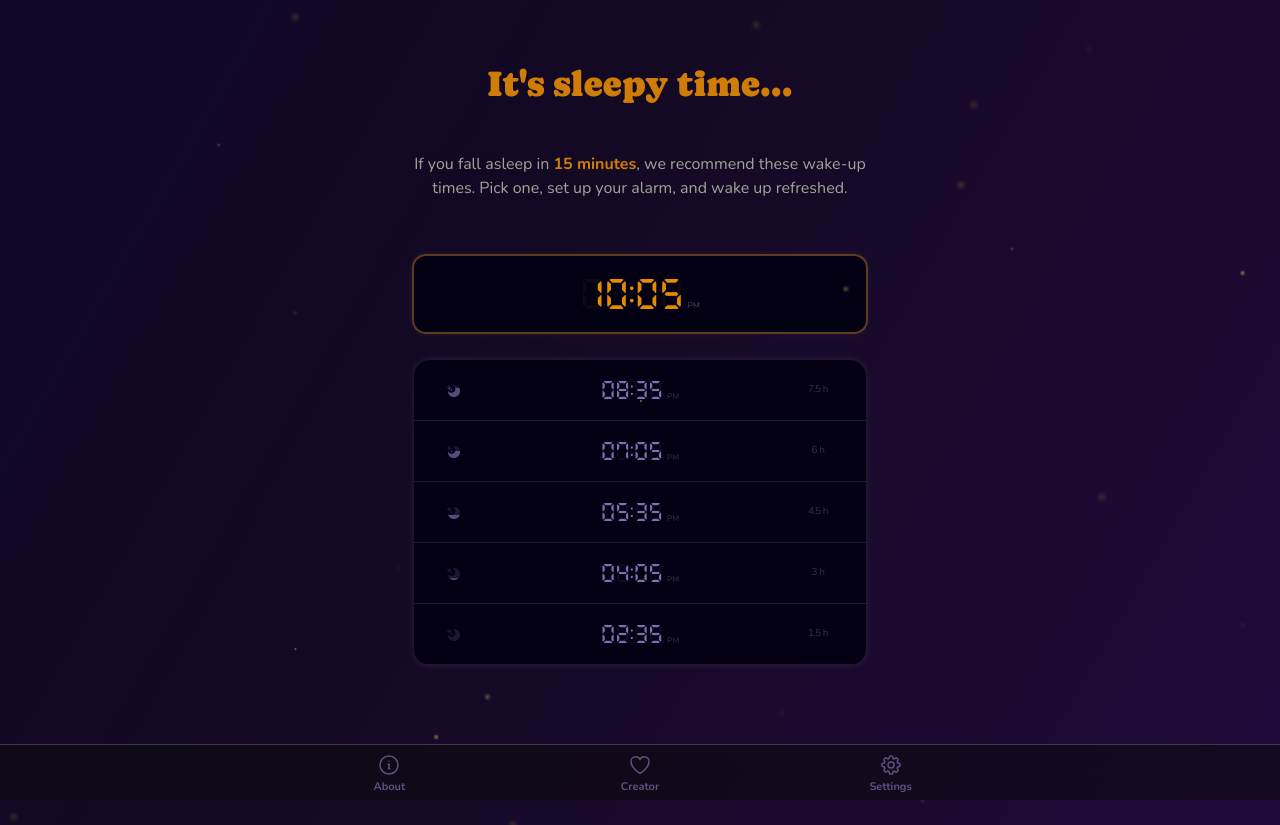
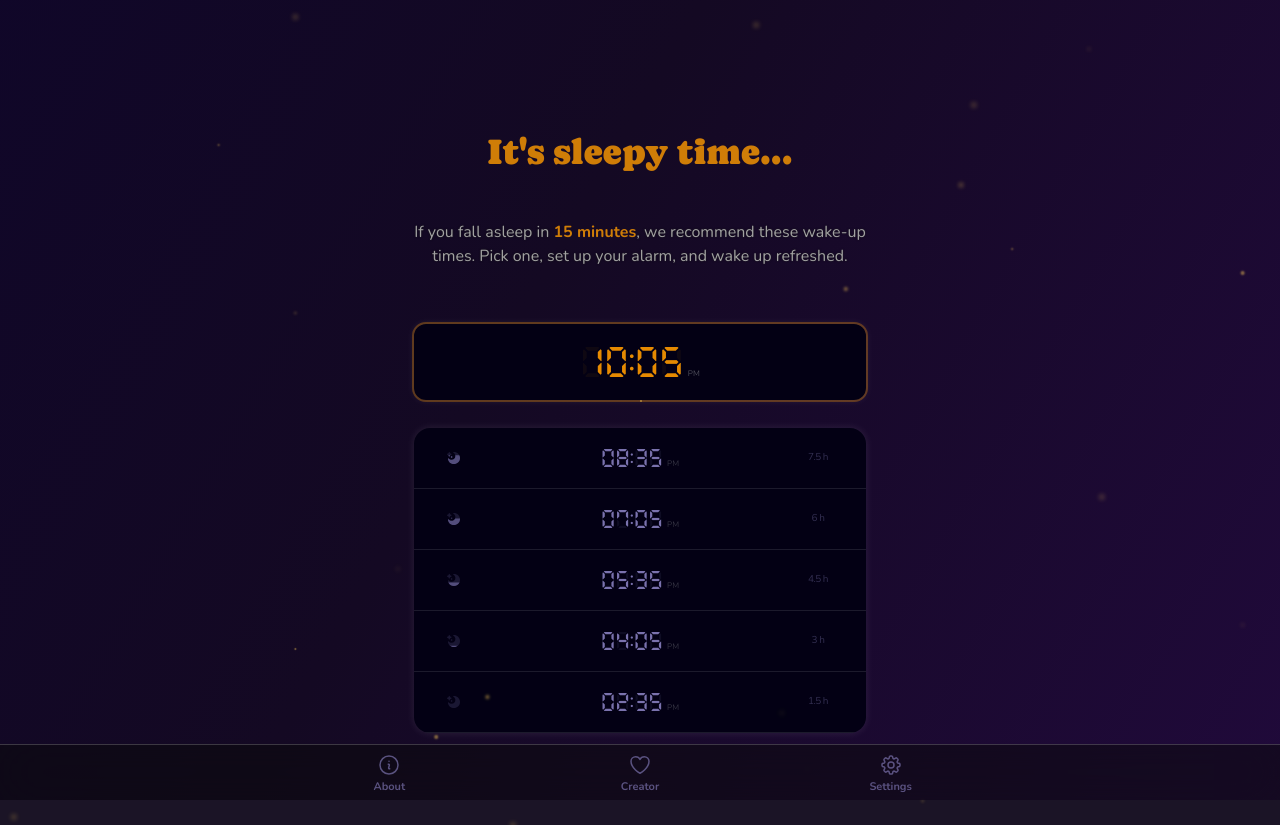
Before and after one commit to aronsantha/wakey, a React (Vite) app: page / in a window 1280 px wide. After the commit the page ends 800 px from the top, so only its background shows below. Built offline with nearby package versions, Linux system fonts and the light colour scheme.

Commit message:
add safe-area-inset

```diff
--- a/src/components/App.jsx
+++ b/src/components/App.jsx
@@ -219,7 +219,7 @@ function App() {
         handleClose={() => setShownModal("")}
         children={shownModal && modalMap[shownModal].content}
       />
-      <div className="flex min-h-[100dvh] flex-col items-center overflow-y-auto scroll-smooth pb-40 md:justify-center">
+      <div className="p-safe flex h-[100dvh] flex-col items-center overflow-y-auto scroll-smooth md:justify-center">
         <footer
           role="tablist"
           className="fixed right-0 bottom-0 left-0 z-50 h-14 w-full border-t-[1px] border-neutral-100/20 bg-neutral-950/50 px-3 backdrop-blur-xl"
--- a/src/style.css
+++ b/src/style.css
@@ -1,16 +1,31 @@
 @import "tailwindcss";
 @import "./fonts.css";
+
+@theme {
+  --color-lilac: #7a72ad;
+}
+
+@utility p-safe {
+  padding-top: var(--safe-area-inset-top);
+  padding-right: var(--safe-area-inset-right);
+  padding-bottom: var(--safe-area-inset-bottom);
+  padding-left: var(--safe-area-inset-left);
+}
 
 :root {
   font-family: Nunito, Helvetica, Arial, sans-serif;
   line-height: 1.5;
   font-weight: 400;
-
-  --star-color: #ffd059;
   font-synthesis: none;
   text-rendering: optimizeLegibility;
   -webkit-font-smoothing: antialiased;
   -moz-osx-font-smoothing: grayscale;
+
+  --star-color: #ffd059;
+  --safe-area-inset-top: env(safe-area-inset-top);
+  --safe-area-inset-right: env(safe-area-inset-right);
+  --safe-area-inset-bottom: env(safe-area-inset-bottom);
+  --safe-area-inset-left: env(safe-area-inset-left);
 }
 
 html {
@@ -24,12 +39,6 @@ body {
   background: linear-gradient(-60deg, #280a4a, #140923, #0a0331);
   background-size: 200% 200%;
   animation: gradient 30s infinite;
-  padding: env(safe-area-inset-top) env(safe-area-inset-right)
-    env(safe-area-inset-bottom) env(safe-area-inset-left);
-}
-
-@theme {
-  --color-lilac: #7a72ad;
 }
 
 .stars {
```
